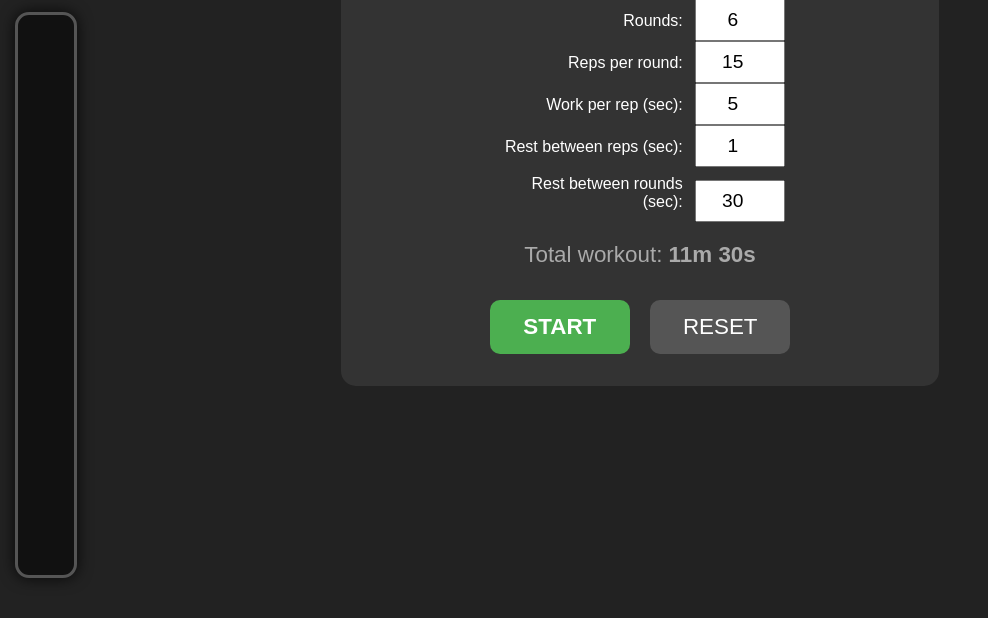
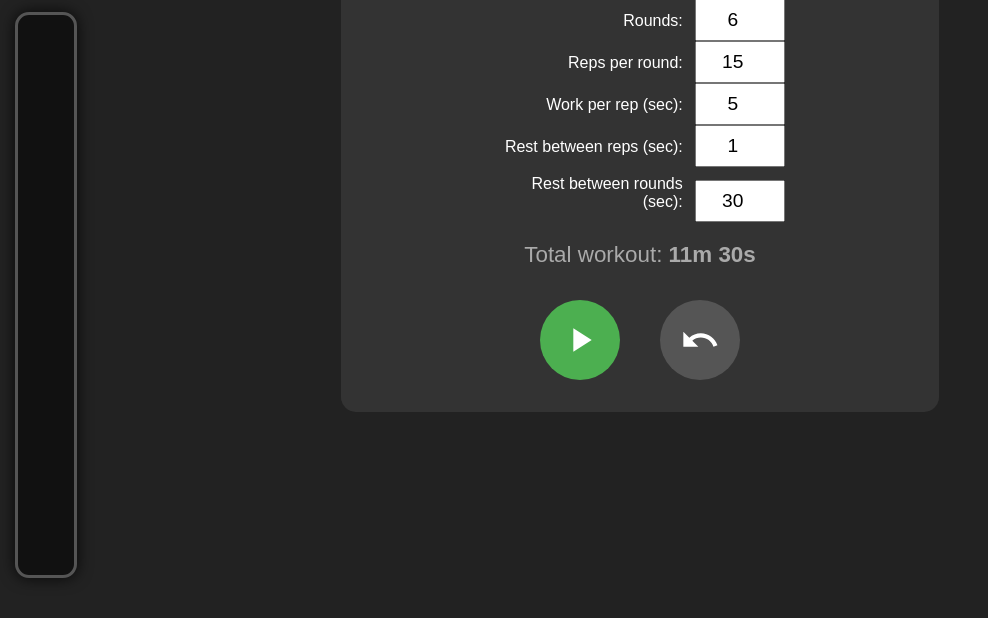
Before and after one commit to markolinke/workout-timer, a website: page index.html in a window 1280 px wide. Shown: the part 108-726 px from the top of the page, without its empty margins (0-988 px from the left). Drawn offline with Linux system fonts and the light colour scheme.

Commit message:
Changed to icons on buttons

```diff
--- a/index.html
+++ b/index.html
@@ -69,13 +69,27 @@
     }
 
     button {
-      padding: 14px 32px;
-      font-size: 1.4em;
-      margin: 12px 8px;
+      padding: 0;
+      width: 80px;
+      height: 80px;
+      border-radius: 50%;
       cursor: pointer;
       border: none;
-      border-radius: 10px;
-      min-width: 140px;
+      margin: 12px 20px;
+      display: inline-flex;
+      align-items: center;
+      justify-content: center;
+      transition: transform 0.1s, background-color 0.2s;
+    }
+
+    button:active {
+      transform: scale(0.95);
+    }
+
+    button svg {
+      width: 40px;
+      height: 40px;
+      fill: white;
     }
 
     #mainBtn {
@@ -331,10 +345,25 @@
       </div>
     </div>
 
-    <div>
-      <button id="mainBtn">START</button>
+    <div style="display: flex; justify-content: center; align-items: center;">
+      <button id="mainBtn">
+        <!-- Play Icon -->
+        <svg id="icon-play" viewBox="0 0 24 24">
+          <path d="M8 5v14l11-7z" />
+        </svg>
+        <!-- Pause Icon -->
+        <svg id="icon-pause" class="hidden" viewBox="0 0 24 24">
+          <path d="M6 19h4V5H6v14zm8-14v14h4V5h-4z" />
+        </svg>
+      </button>
 
-      <button id="resetBtn">RESET</button>
+      <button id="resetBtn">
+        <!-- Reset / Undo Icon -->
+        <svg viewBox="0 0 24 24">
+          <path
+            d="M12.5 8c-2.65 0-5.05.99-6.9 2.6L2 7v9h9l-3.62-3.62c1.39-1.16 3.16-1.88 5.12-1.88 3.54 0 6.55 2.31 7.6 5.5l2.37-.78C21.08 11.03 17.17 8 12.5 8z" />
+        </svg>
+      </button>
     </div>
 
     <!-- RUNNING CONTAINER -->
@@ -688,7 +717,7 @@
 
       isRunning = true;
       isPaused = false;
-      mainBtn.textContent = "PAUSE";
+      updateMainButtonState();
 
 
       const workSec = parseInt(document.getElementById('work').value);
@@ -706,7 +735,7 @@
     function pauseTimer() {
       clearInterval(countdown);
       isPaused = true;
-      mainBtn.textContent = "RESUME";
+      updateMainButtonState();
 
       lastPauseStart = Date.now();
     }
@@ -718,7 +747,7 @@
       }
 
       isPaused = false;
-      mainBtn.textContent = "PAUSE";
+      updateMainButtonState();
 
       countdown = setInterval(tick, tickTime);
     }
@@ -735,7 +764,7 @@
       isRunning = false;
       isPaused = false;
 
-      mainBtn.textContent = "START";
+      updateMainButtonState();
 
 
       updateDisplay();
@@ -762,13 +791,30 @@
 
       timerDisplay.textContent = "DONE!";
       progressDisplay.textContent = '';
-      mainBtn.textContent = "START";
+      updateMainButtonState();
 
       playBeep(8, 250);
       document.body.style.background = '#1b5e20';
 
       // Note: We stay in running view so user can see they are done.
       // They must press RESET to go back to setup.
+    }
+
+    function updateMainButtonState() {
+      const iconPlay = document.getElementById('icon-play');
+      const iconPause = document.getElementById('icon-pause');
+
+      if (isRunning && !isPaused) {
+        // Show Pause
+        iconPlay.classList.add('hidden');
+        iconPause.classList.remove('hidden');
+        mainBtn.style.backgroundColor = '#f44336'; // Red for pause
+      } else {
+        // Show Play (Start or Resume)
+        iconPlay.classList.remove('hidden');
+        iconPause.classList.add('hidden');
+        mainBtn.style.backgroundColor = '#4CAF50'; // Green for play
+      }
     }
 
     // Main button logic
@@ -787,8 +833,11 @@
 
     // Press Enter to start/resume
     document.addEventListener('keydown', e => {
-      if (e.key === 'Enter' && (mainBtn.textContent === 'START' || mainBtn.textContent === 'RESUME')) {
-        mainBtn.click();
+      if (e.key === 'Enter') {
+        // If not running, or running and paused -> click main button (which is Play/Resume)
+        if (!isRunning || isPaused) {
+          mainBtn.click();
+        }
       }
     });
 
@@ -798,12 +847,12 @@
       if (e.key === ' ' || e.key === 'Enter') {
         e.preventDefault(); // prevents page scroll when pressing space
 
-        // If we're on the "START" or "RESUME" button → click it
-        if (mainBtn.textContent === 'START' || mainBtn.textContent === 'RESUME') {
+        // If we're on the "START" or "RESUME" state → click it
+        if (!isRunning || isPaused) {
           mainBtn.click();
         }
         // If we're running and not already paused → pause
-        else if (mainBtn.textContent === 'PAUSE' && isRunning && !isPaused) {
+        else if (isRunning && !isPaused) {
           mainBtn.click(); // triggers pause
         }
       }
```
